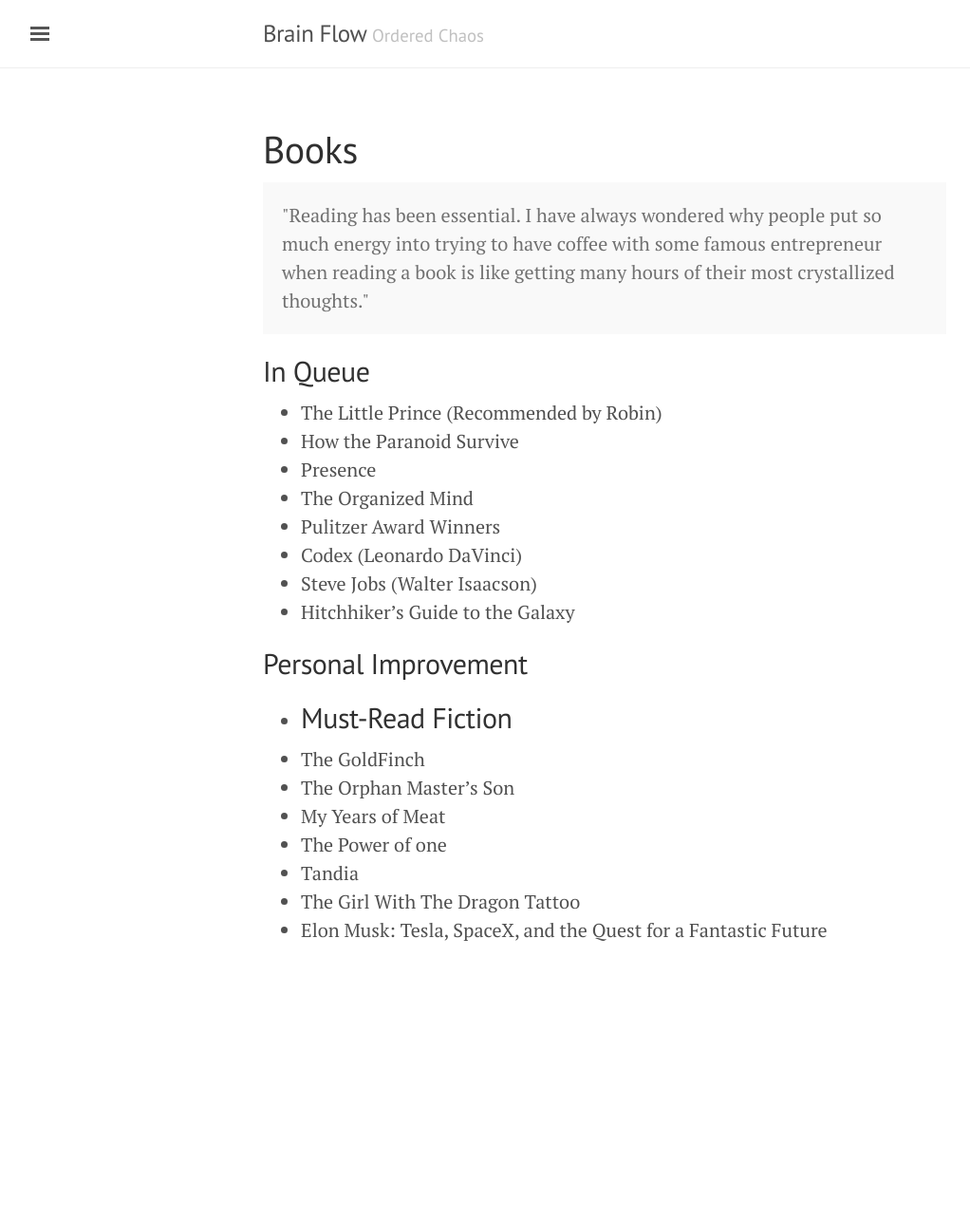
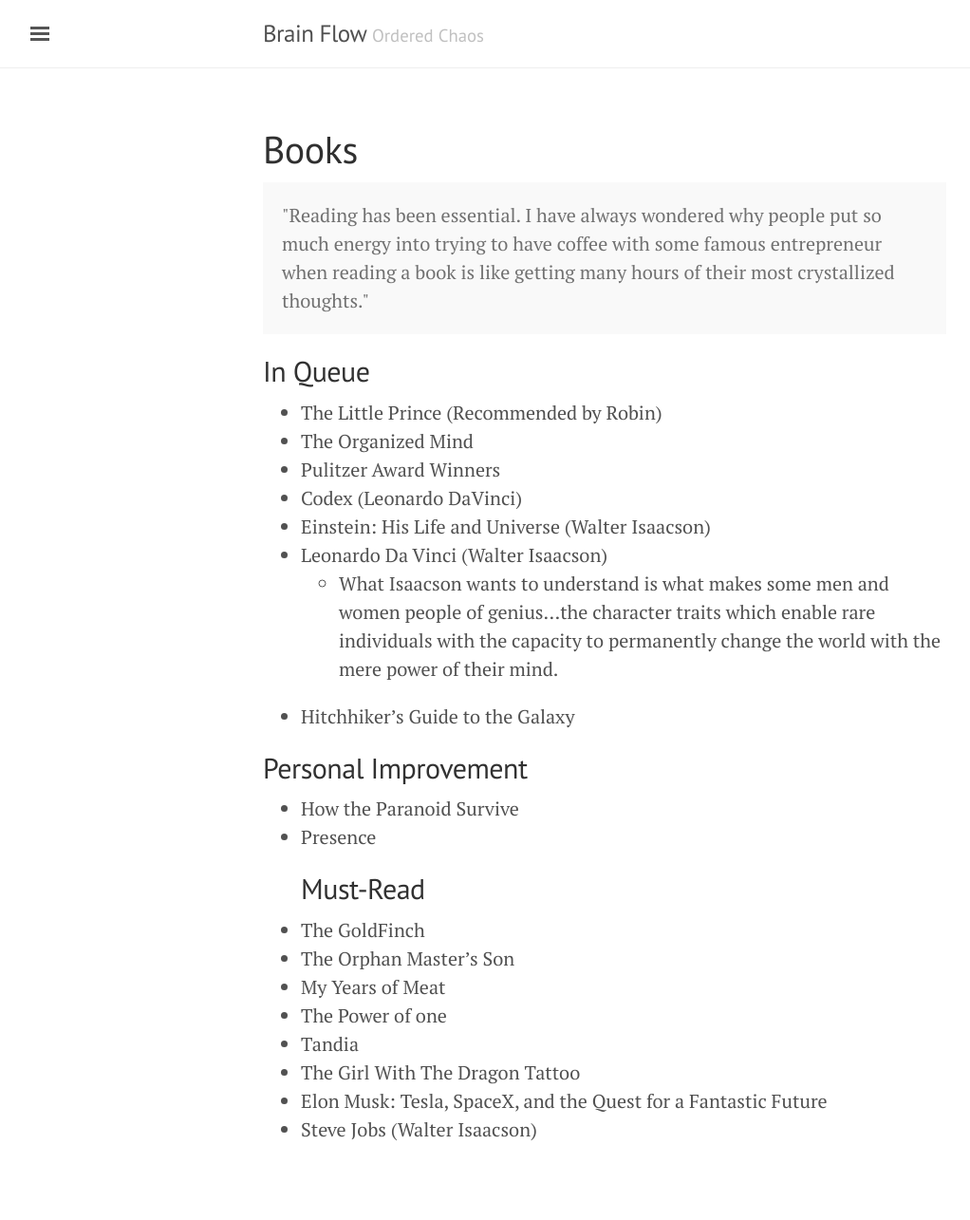
Before and after one commit to bjchia/bjchia.github.io, a Jekyll site: the page built from books.md, in a window 1280 px wide. Shown: the whole page at 95% size, without its empty margins (3-1025 px from the left). Built offline with Jekyll 4.4.1, drawn with Linux system fonts in a browser that asks for light colours; before the commit the page ends 1075 px from its top, so only the background shows below that.

Commit message:
Update books.md

```diff
--- a/books.md
+++ b/books.md
@@ -9,17 +9,18 @@
 
 ## In Queue
 * The Little Prince (Recommended by Robin)
-* How the Paranoid Survive
-* Presence
 * The Organized Mind
 * Pulitzer Award Winners
 * Codex (Leonardo DaVinci)
-* Steve Jobs (Walter Isaacson)
+* Einstein: His Life and Universe (Walter Isaacson)
+* Leonardo Da Vinci (Walter Isaacson)
+  - What Isaacson wants to understand is what makes some men and women people of genius...the character traits which enable rare individuals with the capacity to permanently change the world with the mere power of their mind.
 * Hitchhiker's Guide to the Galaxy
 
 ## Personal Improvement
-*
-## Must-Read Fiction
+* How the Paranoid Survive
+* Presence
+## Must-Read
 
 * The GoldFinch
 * The Orphan Master's Son
@@ -28,3 +29,4 @@
 * Tandia
 * The Girl With The Dragon Tattoo
 * Elon Musk: Tesla, SpaceX, and the Quest for a Fantastic Future
+* Steve Jobs (Walter Isaacson)
```
